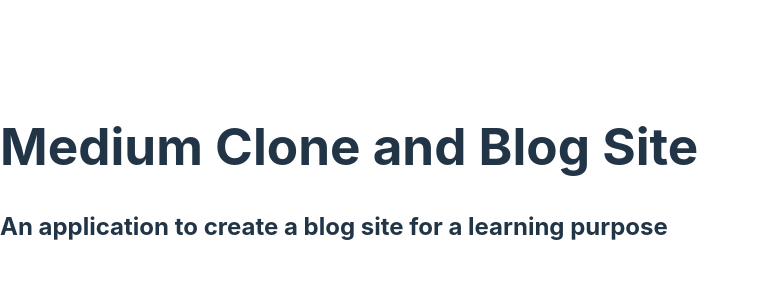
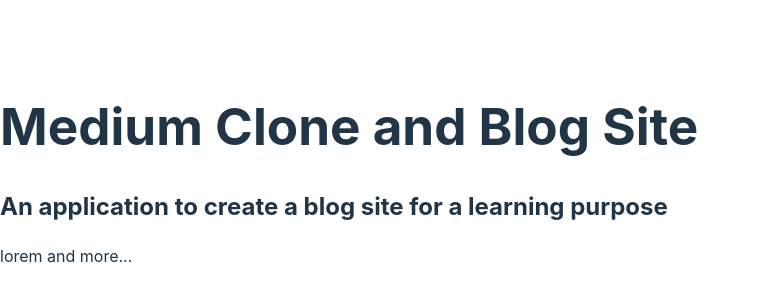
Before and after one commit to BernardSDev/braindex, a React (Vite) app: page / in a window 1280 px wide. Shown: the part 226-526 px from the top of the page, without its empty margins (0-759 px from the left). Built offline with nearby package versions, Linux system fonts and the light colour scheme.

Commit message:
Update App.tsx

```diff
--- a/src/App.tsx
+++ b/src/App.tsx
@@ -4,6 +4,7 @@
     <>
         <h1>Medium Clone and Blog Site</h1>
       <h2>An application to create a blog site for a learning purpose</h2>
+      <p>lorem and more...</p>
     </>
   )
 }
```
